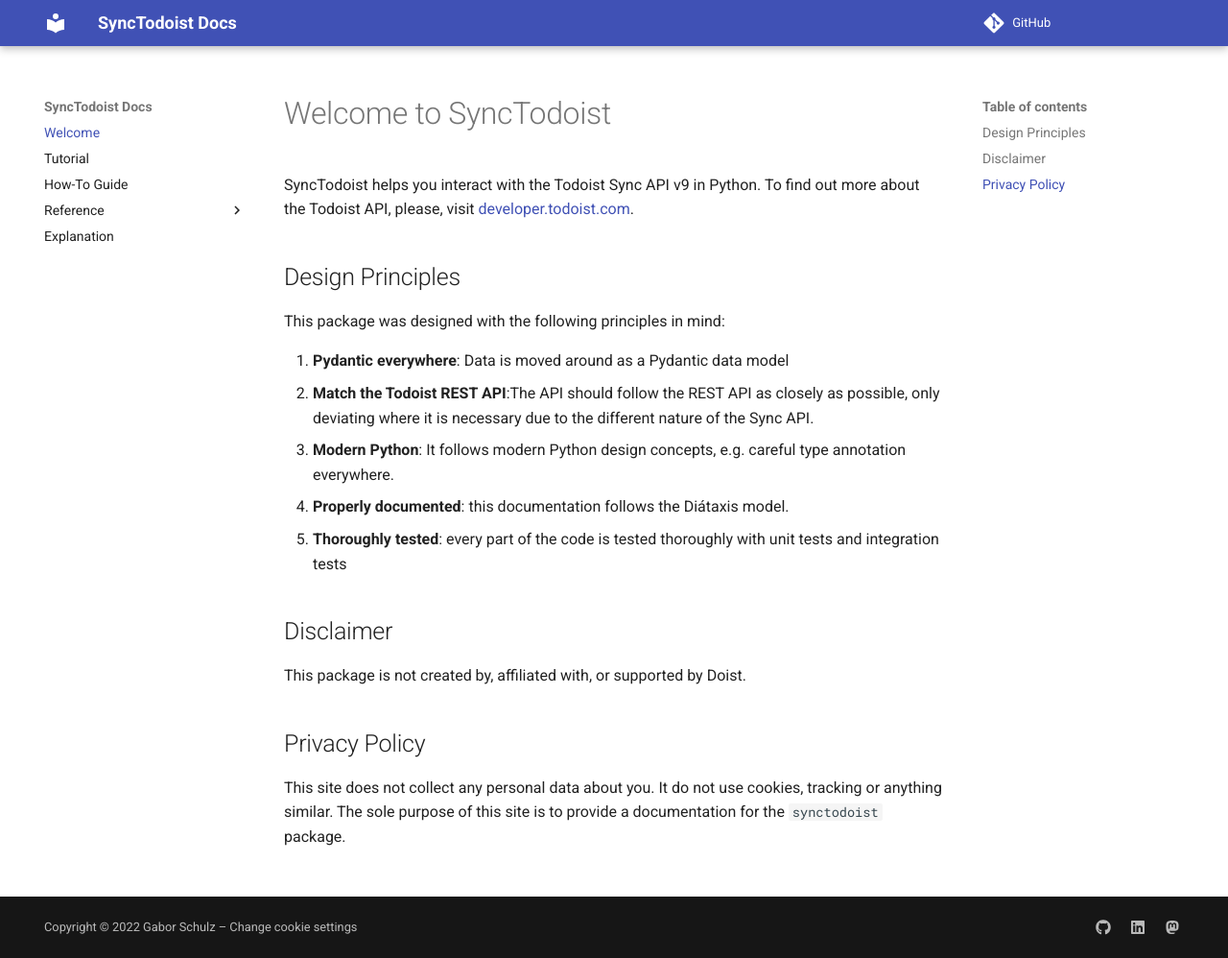
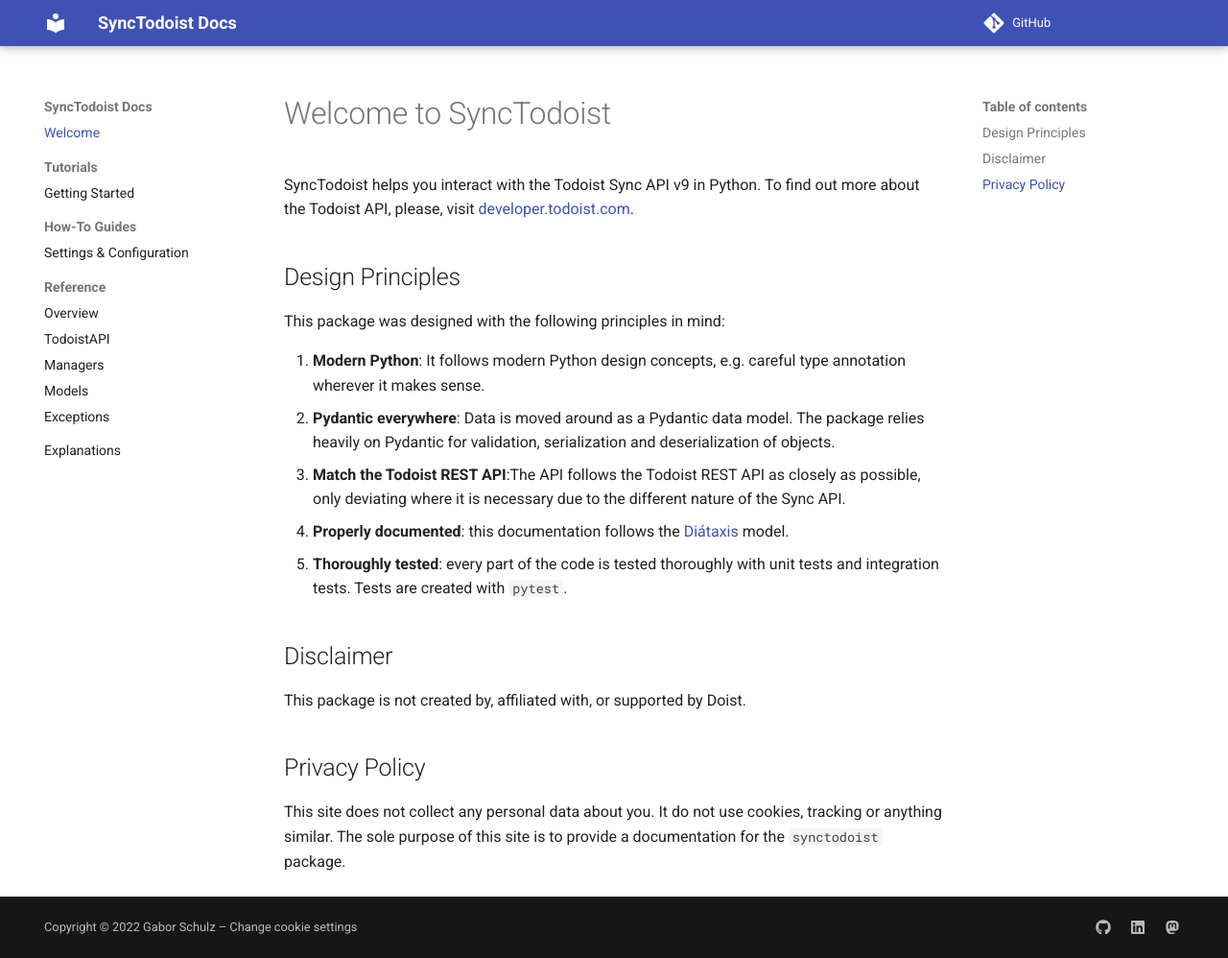
Before and after one commit to gaborschulz/synctodoist, an MkDocs documentation site: the page built from docs/index.md, in a window 1280 px wide and 998 px high. Shown: the whole window at 96% size. Built offline with MkDocs 1.6.1 and Material for MkDocs 9.7.7, drawn with Linux system fonts in a browser that asks for light colours; comment, search, counter and statistics services are not loaded.

```diff
--- a/docs/index.md
+++ b/docs/index.md
@@ -7,12 +7,13 @@
 
 This package was designed with the following principles in mind:
 
-1. **Pydantic everywhere**: Data is moved around as a Pydantic data model
-2. **Match the Todoist REST API**:The API should follow the REST API as closely as possible, only deviating where it is necessary due to the different nature of
-   the Sync API.
-3. **Modern Python**: It follows modern Python design concepts, e.g. careful type annotation everywhere.
-4. **Properly documented**: this documentation follows the Diátaxis model.
-5. **Thoroughly tested**: every part of the code is tested thoroughly with unit tests and integration tests
+1. **Modern Python**: It follows modern Python design concepts, e.g. careful type annotation wherever it makes sense.
+2. **Pydantic everywhere**: Data is moved around as a Pydantic data model. The package relies heavily on Pydantic for validation, serialization and
+deserialization of objects.
+3. **Match the Todoist REST API**:The API follows the Todoist REST API as closely as possible, only deviating where it is necessary due to the different nature
+of the Sync API.
+4. **Properly documented**: this documentation follows the [Diátaxis](https://diataxis.fr) model.
+5. **Thoroughly tested**: every part of the code is tested thoroughly with unit tests and integration tests. Tests are created with `pytest`.
 
 ## Disclaimer
 
--- a/mkdocs.yml
+++ b/mkdocs.yml
@@ -1,6 +1,8 @@
 site_name: SyncTodoist Docs
 theme:
     name: material
+    features:
+        - navigation.sections
 
 plugins:
     -   mkdocstrings:
@@ -14,15 +16,17 @@
                         merge_init_into_class: true
 nav:
     -   Welcome: index.md
-    -   Tutorial: tutorials/index.md
-    -   How-To Guide: how-tos/index.md
+    -   Tutorials:
+            -   Getting Started: tutorials/index.md
+    -   How-To Guides:
+            -   Settings & Configuration: how-tos/index.md
     -   Reference:
             -   Overview: reference/index.md
             -   TodoistAPI: reference/todoist_api.md
             -   Managers: reference/managers.md
             -   Models: reference/models.md
             -   Exceptions: reference/exceptions.md
-    -   Explanation: explanation/index.md
+    -   Explanations: explanation/index.md
 
 extra:
     consent:
```
Also changed, not shown: docs/how-tos/index.md (+1 -1 lines), docs/tutorials/index.md (+1 -1 lines), 1 other file.
